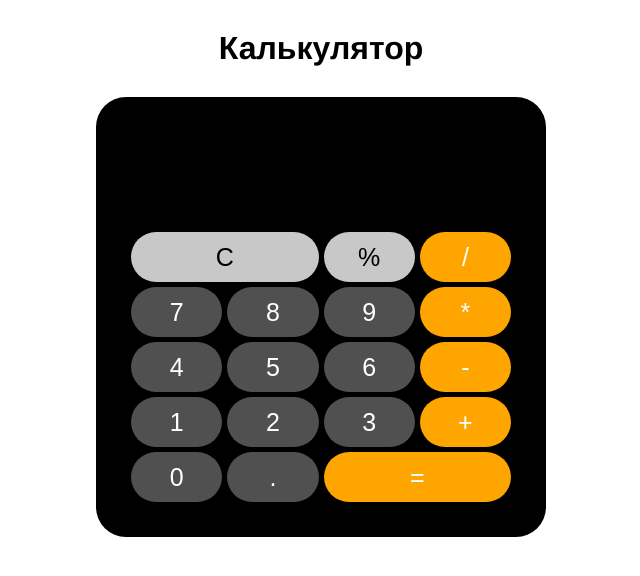
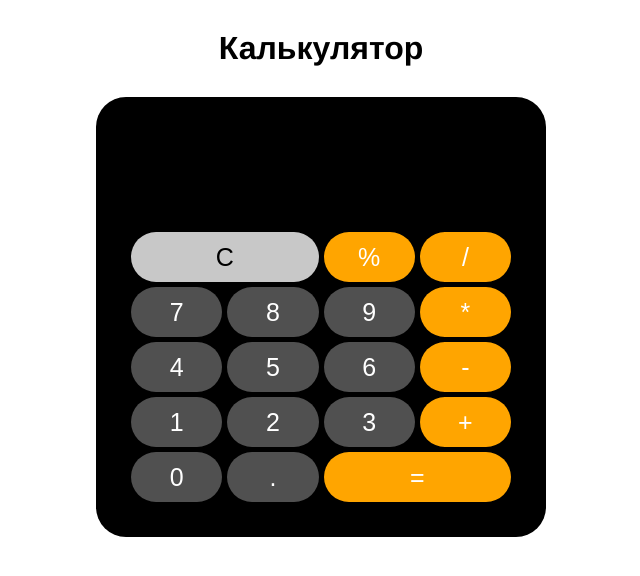
Before and after one commit to akaryaka/calculator-vue-ts, a Vue app: page / in a window 1280 px wide. Shown: the top 576 px of the page, without its empty margins (319-959 px from the left). Built offline with nearby package versions, Linux system fonts and the light colour scheme.

Commit message:
add component ButtonNumber, add delete btn, ref logic in components

```diff
--- a/src/components/ButtonEqual.vue
+++ b/src/components/ButtonEqual.vue
@@ -3,26 +3,7 @@
 </template>
 
 <script lang="ts" setup>
-    import { btnValue, mathAction, mathEqual, mathValue1, mathValue2, mathOutput } from '../constants';
-    import { calculate } from '../composables/calculator';
-
-    function btnEqual() {
-        const btnNumbers = document.querySelectorAll('.btn_number');
-        mathValue2.value = btnValue.value;
-        if (mathValue2.value.trim() != '') {
-            mathEqual.value = Number(mathValue1.value) * Number(mathValue2.value);
-            btnValue.value = calculate(Number(mathValue1.value), Number(mathValue2.value), mathAction.value);
-        } else {
-            alert('Пусто!');
-        }
-
-        btnNumbers.forEach(function(btnNumber) {
-            btnNumber.classList.add('btn-disabled');
-            btnNumber.setAttribute('disabled', 'true');
-        });
-
-        mathOutput.value += `${mathValue2.value}=${calculate(Number(mathValue1.value), Number(mathValue2.value), mathAction.value)}`;
-    }
+    import { btnEqual } from '../composables/calculator';
 </script>
 
 <style lang="scss" scoped>
--- a/src/components/ButtonMath.vue
+++ b/src/components/ButtonMath.vue
@@ -1,27 +1,14 @@
 <template>
-    <input @click="clickMath" type="button" class="btn btn_operator math-action" :value="value"/>
+    <input @click="clickMath" type="button" class="btn btn_operator math-action" :class="class" :value="value"/>
 </template>
 
 <script setup lang="ts">
-    import { btnValue, mathAction, mathOutput, mathValue1 } from '../constants';
+    import { clickMath } from '../composables/calculator';
 
     defineProps({
-        value: String
+        value: String,
+        class: String
     })
-
-    function clickMath(event: MouseEvent) {
-        const target: any = event.target;
-        const btnActions = document.querySelectorAll('.math-action');
-        mathAction.value = target.value;
-        mathValue1.value = btnValue.value;
-        btnValue.value = '';
-        mathOutput.value += `${mathValue1.value}${mathAction.value}`;
-
-        btnActions.forEach(function(btnAction) {
-            btnAction.classList.add('btn-disabled');
-            btnAction.setAttribute('disabled', 'true');
-        });
-    }
 </script>
 
 <style lang="scss" scoped>
--- /dev/null
+++ b/src/components/ButtonNumber.vue
@@ -0,0 +1,11 @@
+<template>
+    <input @click="btnClick" type="button" class="btn btn_number" :value="value" />
+</template>
+
+<script lang="ts" setup>
+    import { btnClick } from '../composables/calculator';
+
+    defineProps({
+        value: String
+    })
+</script>
--- a/src/components/ButtonZero.vue
+++ b/src/components/ButtonZero.vue
@@ -3,26 +3,7 @@
 </template>
 
 <script lang="ts" setup>
-    import { btnValue, mathOutput, mathValue1, mathValue2 } from '../constants';
-
-    function clickZero(event: MouseEvent) {
-        // const target: any = event.target;
-        const btnActions = document.querySelectorAll('.math-action');
-        const btnNumbers = document.querySelectorAll('.btn_number');
-        // console.log(target.value);
-        btnValue.value = '';
-        mathValue1.value = '';
-        mathValue2.value = '';
-        btnActions.forEach(function(btnAction) {
-            btnAction.classList.remove('btn-disabled');
-            btnAction.removeAttribute('disabled');
-        });
-        btnNumbers.forEach(function(btnNumber) {
-            btnNumber.classList.remove('btn-disabled');
-            btnNumber.removeAttribute('disabled');
-        });
-        mathOutput.value = ''
-    }
+    import { clickZero } from '../composables/calculator';
 </script>
 
 <style lang="scss" scoped>
--- a/src/components/Calculator.vue
+++ b/src/components/Calculator.vue
@@ -1,9 +1,10 @@
 <script lang="ts" setup>
   import { btnValue, mathOutput } from '../constants';
-  import { btnClick } from '../composables/calculator';
+  import { removeNumber } from '../composables/calculator';
   import ButtonMath from './ButtonMath.vue';
   import ButtonEqual from './ButtonEqual.vue';
   import ButtonZero from './ButtonZero.vue';
+  import ButtonNumber from './ButtonNumber.vue';
 </script>
 
 <template>
@@ -14,26 +15,26 @@
         <div class="output">{{ mathOutput }}</div>
         <header class="calc__header">
           <div class="calc__header__input">{{ btnValue }}</div>
-          <button class="btn delete" id="btn_delete">Удалить</button>
+          <button v-if="btnValue" @click="removeNumber" class="btn delete">Удалить</button>
         </header>
          <form action="#" class="calc__main">
           <ButtonZero />
-          <input @click="btnClick" type="button" class="btn btn_command math-action" value="%" id="btn_percent" />
+          <ButtonMath value="%" />
           <ButtonMath value="/"/>
-          <input @click="btnClick" type="button" class="btn btn_number" value="7" />
-          <input @click="btnClick" type="button" class="btn btn_number" value="8" />
-          <input @click="btnClick" type="button" class="btn btn_number" value="9" />
+          <ButtonNumber value="7"/>
+          <ButtonNumber value="8"/>
+          <ButtonNumber value="9"/>
           <ButtonMath value="*"/>
-          <input @click="btnClick" type="button" class="btn btn_number" value="4" />
-          <input @click="btnClick" type="button" class="btn btn_number" value="5" />
-          <input @click="btnClick" type="button" class="btn btn_number" value="6" />
+          <ButtonNumber value="4"/>
+          <ButtonNumber value="5"/>
+          <ButtonNumber value="6"/>
           <ButtonMath value="-"/>
-          <input @click="btnClick" type="button" class="btn btn_number" value="1" />
-          <input @click="btnClick" type="button" class="btn btn_number" value="2" />
-          <input @click="btnClick" type="button" class="btn btn_number" value="3" />
+          <ButtonNumber value="1"/>
+          <ButtonNumber value="2"/>
+          <ButtonNumber value="3"/>
           <ButtonMath value="+"/>
-          <input @click="btnClick" type="button" class="btn btn_number" value="0" id="btn_zero" />
-          <input @click="btnClick" type="button" class="btn btn_dot btn_number" value="." id="btn_comma" />
+          <ButtonNumber value="0"/>
+          <ButtonNumber value="."/>
           <ButtonEqual />
         </form>
       </div>
@@ -98,7 +99,6 @@
       cursor: pointer;
       padding: 10px;
       font-size: 20px;
-      opacity: 0;
       transition: all .3s;
     }
     &_number,
--- a/src/composables/calculator.ts
+++ b/src/composables/calculator.ts
@@ -1,4 +1,4 @@
-import { btnValue } from "../constants";
+import { btnValue, mathValue1, mathValue2, mathEqual, mathOutput, mathAction } from "../constants";
 
 export function btnClick(event: MouseEvent) {
   const target = event.target;
@@ -16,3 +16,59 @@ export function calculate(a: any, b: any, operator: any) {
     default: return 'Ошибка';
   }
 }
+
+export function btnEqual() {
+  const btnNumbers = document.querySelectorAll('.btn_number');
+
+  mathValue2.value = btnValue.value;
+  if (mathValue2.value.trim() != '') {
+    mathEqual.value = Number(mathValue1.value) * Number(mathValue2.value);
+    btnValue.value = calculate(Number(mathValue1.value), Number(mathValue2.value), mathAction.value);
+  } else {
+    alert('Пусто!');
+  }
+
+  btnNumbers.forEach(function (btnNumber) {
+    btnNumber.classList.add('btn-disabled');
+    btnNumber.setAttribute('disabled', 'true');
+  });
+
+  mathOutput.value += `${mathValue2.value}=${calculate(Number(mathValue1.value), Number(mathValue2.value), mathAction.value)}`;
+}
+
+export function clickMath(event: MouseEvent) {
+  const target: any = event.target;
+  const btnActions = document.querySelectorAll('.math-action');
+  mathAction.value = target.value;
+  mathValue1.value = btnValue.value;
+  btnValue.value = '';
+  mathOutput.value += `${mathValue1.value}${mathAction.value}`;
+
+  btnActions.forEach(function (btnAction) {
+    btnAction.classList.add('btn-disabled');
+    btnAction.setAttribute('disabled', 'true');
+  });
+}
+
+export function clickZero() {
+  const btnActions = document.querySelectorAll('.math-action');
+  const btnNumbers = document.querySelectorAll('.btn_number');
+
+  btnValue.value = '';
+  mathValue1.value = '';
+  mathValue2.value = '';
+
+  btnActions.forEach(function (btnAction) {
+    btnAction.classList.remove('btn-disabled');
+    btnAction.removeAttribute('disabled');
+  });
+  btnNumbers.forEach(function (btnNumber) {
+    btnNumber.classList.remove('btn-disabled');
+    btnNumber.removeAttribute('disabled');
+  });
+  mathOutput.value = ''
+}
+
+export function removeNumber() {
+  btnValue.value = btnValue.value.slice(0, btnValue.value.length - 1);
+}
```
Also changed, not shown: src/tasks/tasks.txt.
